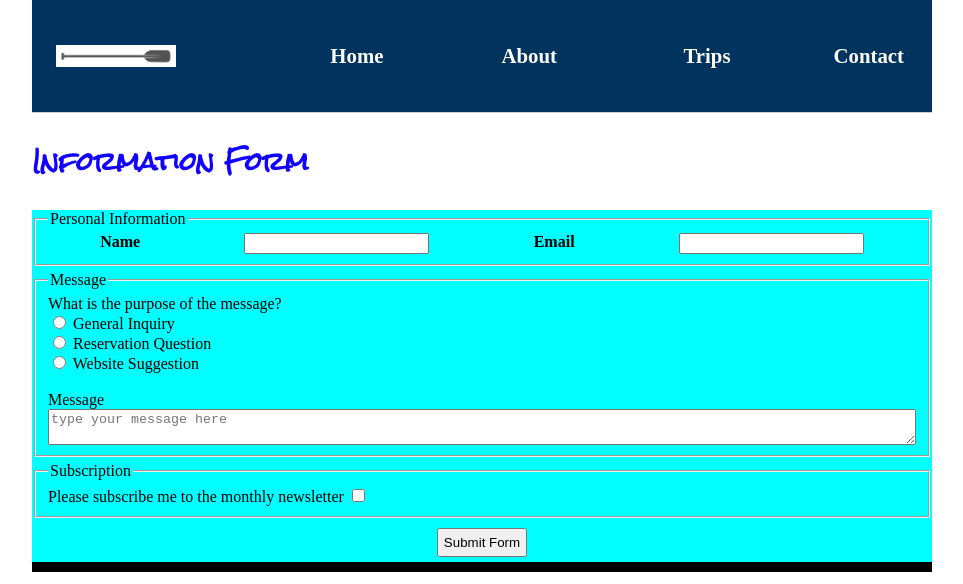
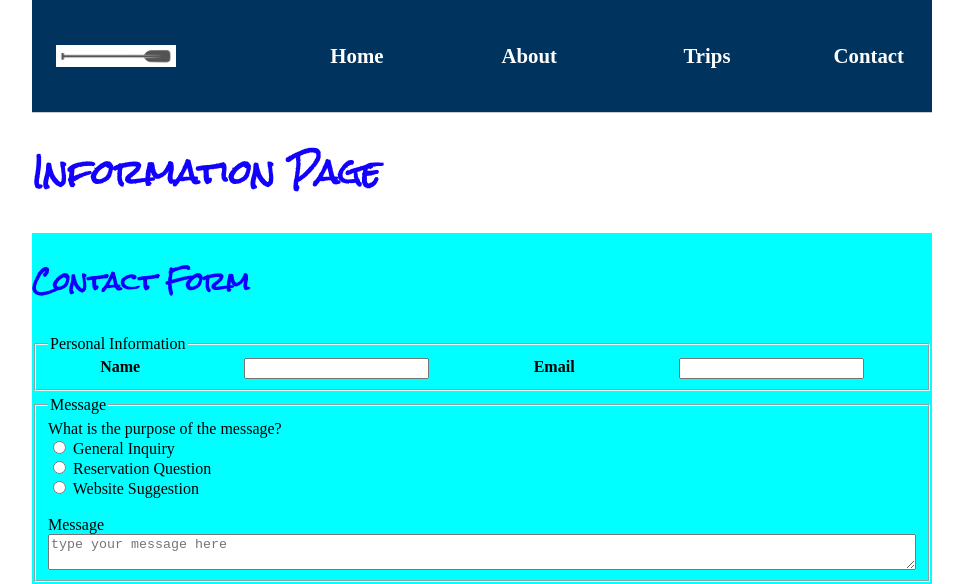
Before and after one commit to bruninrko123/wdd130, a plain HTML site: page wwr/contact.html in a window 1280 px wide. Shown: the top 584 px of the page, without its empty margins (158-1121 px from the left). Drawn offline with nearby package versions, Linux system fonts and the light colour scheme.

Commit message:
fadfadfads

```diff
--- a/wwr/contact.html
+++ b/wwr/contact.html
@@ -24,8 +24,9 @@
         <main>
             <!-- div style="background-image: url('images/rafting-background.avif');" class="hero"> -->
             <div class="form">
-                <h2>Information Form</h2>
+                <h1>Information Page</h1>
                 <form  class=" formmsm">
+                    <h2>Contact Form</h2>
                     <fieldset class="personalinfo">
                         <legend>Personal Information</legend>
 
```
